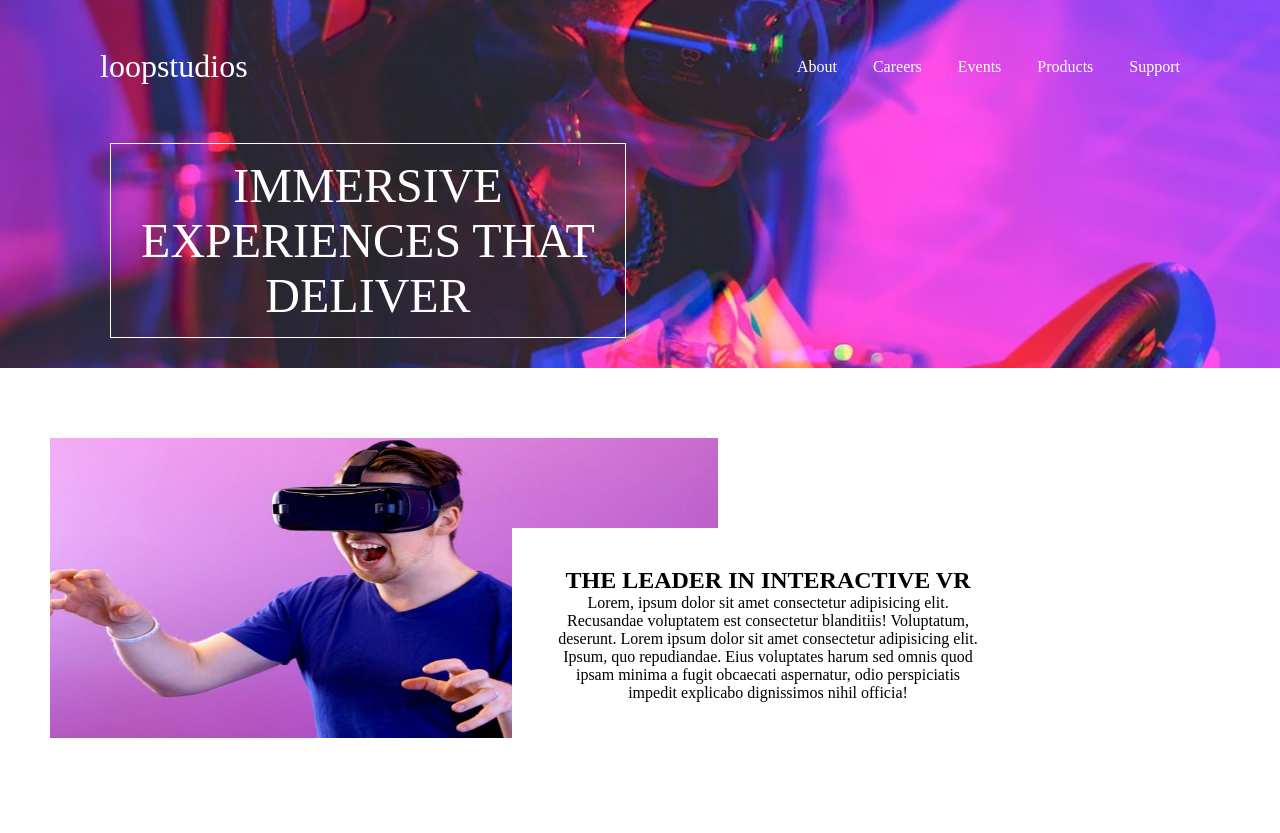
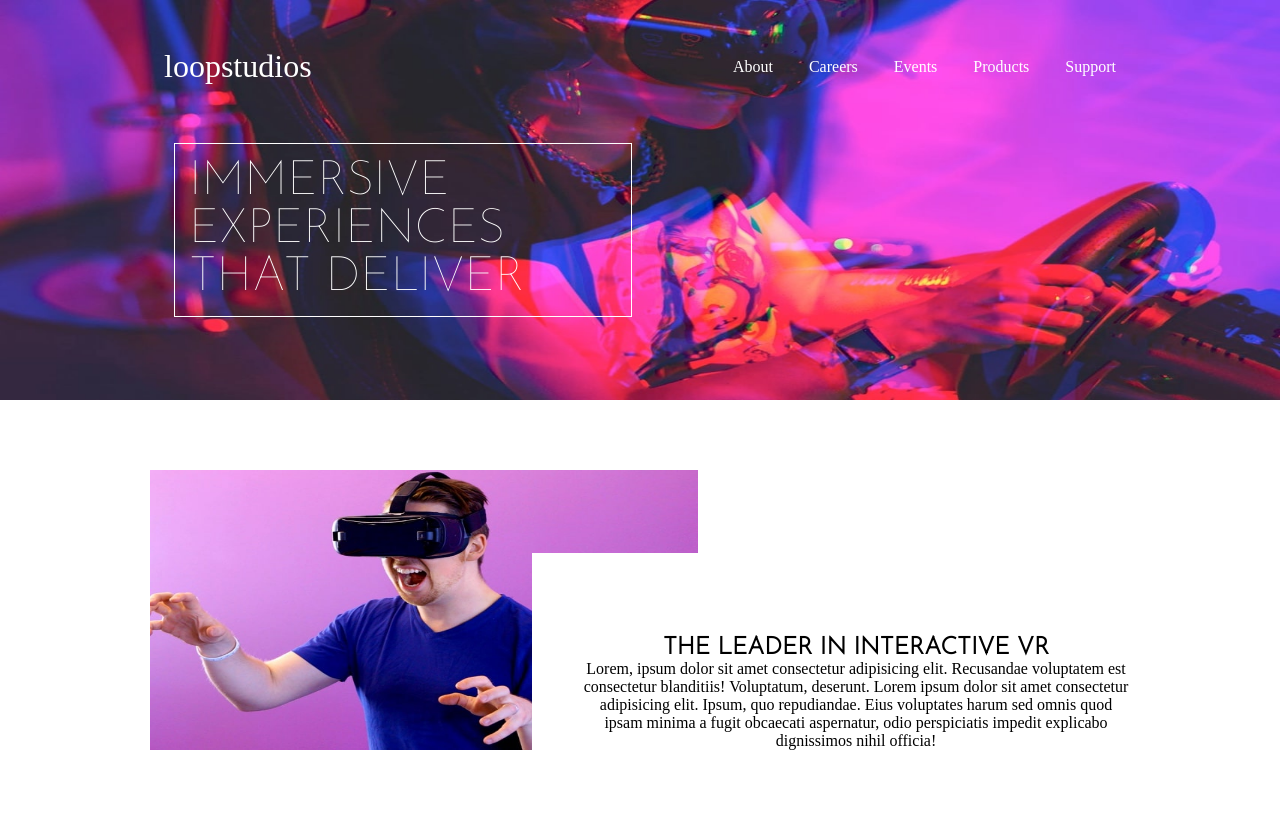
Before and after one commit to BCIDevelop/MiniHackaton, a plain HTML site: page index.html in a window 1280 px wide. Before the commit the page ends 800 px from the top, so only its background shows below. Drawn offline with Linux system fonts and the light colour scheme.

Commit message:
cambios de bj

```diff
--- a/static/css/header.css
+++ b/static/css/header.css
@@ -1,3 +1,5 @@
+@import url('https://fonts.googleapis.com/css2?family=Alata&display=swap');
+@import url('https://fonts.googleapis.com/css2?family=Alata&family=Josefin+Sans:wght@100;300&display=swap');
 
     header#banner nav{
         display: flex;
@@ -27,6 +29,8 @@
     }
 
     header#banner .title h1{
+        font-family: 'Alata', sans-serif;
+
         border: solid 1px white;
         color:white;
         font-size: 3em;
@@ -34,5 +38,6 @@
         width: 45%;
         padding: 14px;
         font-weight: 100;
-        text-align: center;
+        /* text-align: center; */
+        font-family: 'Josefin Sans', sans-serif;
     }
--- a/static/css/main.css
+++ b/static/css/main.css
@@ -4,13 +4,20 @@
 
 }
 
-header{
+main{
     background: url(../img/image-hero.jpg);
     background-repeat: no-repeat;
-    background-size:cover;
+    /* background-size: center; */
+    background-size:  100% 400px;
+    width: 100%;
+    margin:auto;
+}
+header,
+#ourtCreation{
     box-sizing: border-box;
     padding: 0px 100px;
     padding-bottom: 20px;
-    width: 100%;
+    width: 90%;
     margin:auto;
+    height: 400px;
 }
--- a/static/css/outersection.css
+++ b/static/css/outersection.css
@@ -20,7 +20,7 @@ figure{
     height: 53%;
     background-color: #fff;
     top: 35%;
-    width: 40%;
+    width: 60%;
     left: 40%;
     display: flex;
     text-align: center;
@@ -28,6 +28,10 @@ figure{
     flex-direction: column;
     justify-content: center;
     box-sizing: border-box;
-    padding:40px;
+    padding: 5em 3em;
+    height: 280px;
 
 }
+h2{
+    font-family: 'Josefin Sans', sans-serif;
+}
```
